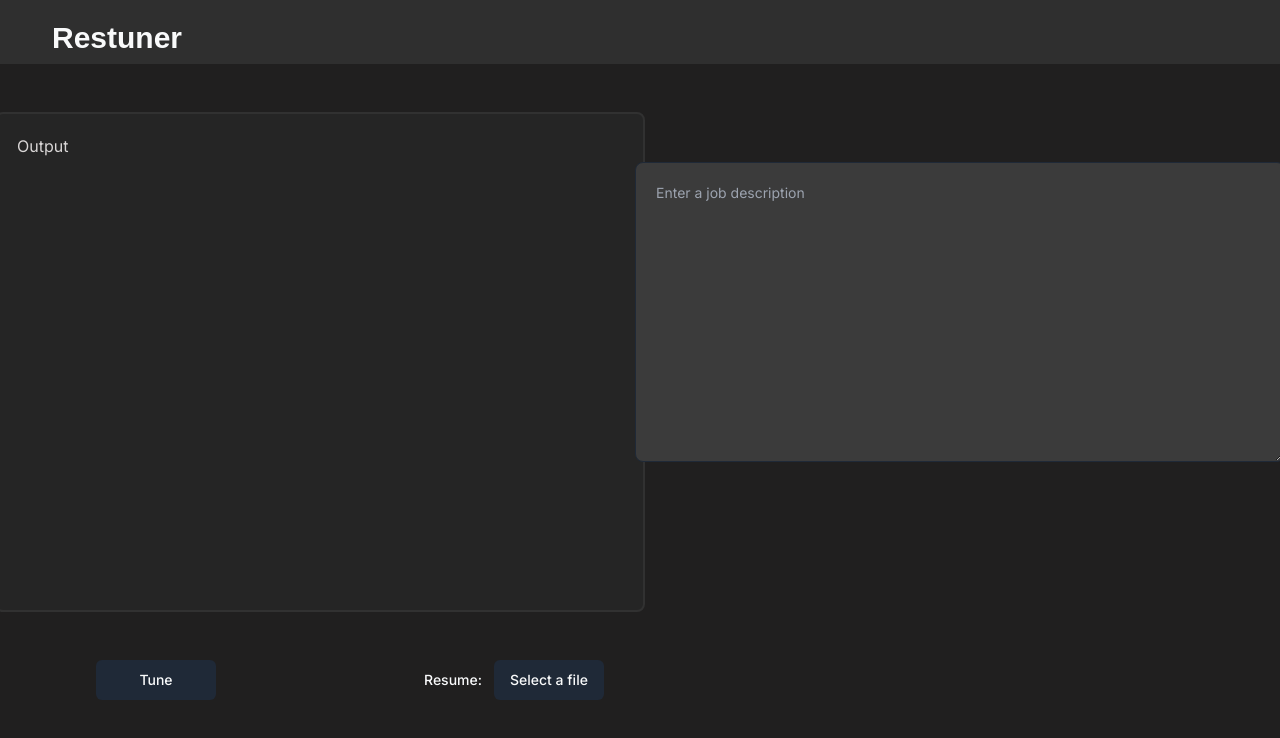
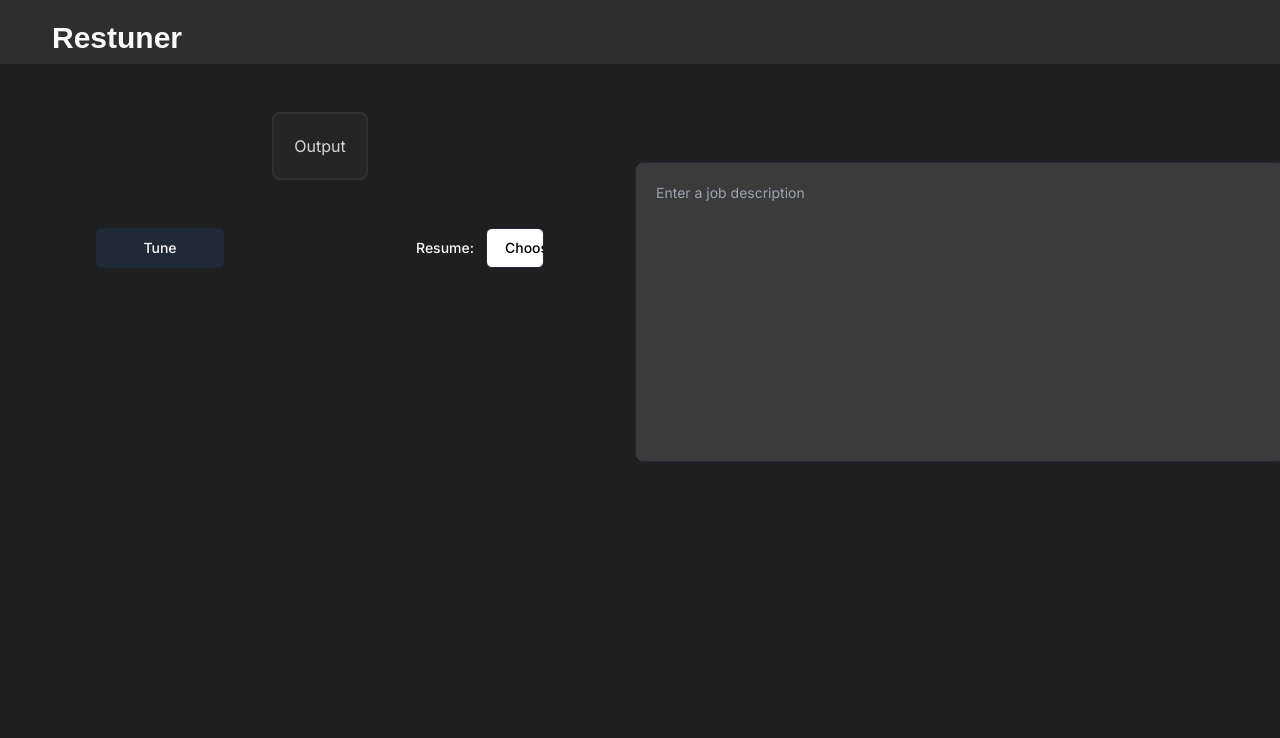
Before and after one commit to rishit-singh/Restuner-Client, a Next.js app: page / in a window 1280 px wide. Shown: the top 738 px of the page. Built offline with nearby package versions, Linux system fonts and the light colour scheme; no server answers.

Commit message:
Added resume upload and output fetching

```diff
--- a/next.config.mjs
+++ b/next.config.mjs
@@ -1,4 +1,8 @@
 /** @type {import('next').NextConfig} */
-const nextConfig = {};
+const nextConfig = {
+    env: {
+        APIURL: "localhost:8001"
+    }
+};
 
 export default nextConfig;
--- a/package.json
+++ b/package.json
@@ -17,6 +17,7 @@
     "next": "14.1.0",
     "react": "^18",
     "react-dom": "^18",
+    "react-markdown": "^9.0.1",
     "tailwind-merge": "^2.2.1",
     "tailwindcss-animate": "^1.0.7"
   },
--- a/src/app/Tuner.tsx
+++ b/src/app/Tuner.tsx
@@ -1,26 +1,92 @@
+"use client"
+
 import { Button } from "@/components/ui/button";
+import { Input } from "@/components/ui/input";
 import { Label } from "@/components/ui/label";
 import { Textarea } from "@/components/ui/textarea"
+import {useRef, useState, RefObject, useEffect} from "react";
+import Markdown from "react-markdown";
 
 export default function Tuner()
 {
+    const resumeFileRef: RefObject<HTMLInputElement> = useRef<HTMLInputElement>(null);
+
+    const jobDescriptionRef: RefObject<HTMLTextAreaElement> = useRef<HTMLTextAreaElement>(null);
+
+    const [output, setOutput] = useState<string>("Output");
+
+    const [uploadState, setUploadState] = useState<number>(0);
+
+    const APIURL = "localhost:8001";
+
+    const uploadResume = async () => {
+        setUploadState(1);
+        setOutput("Uploding resume");
+
+        const formData: FormData = new FormData();
+
+        formData.set("resume", (resumeFileRef.current?.files as FileList)[0]);
+
+        const response = await fetch(`http://${APIURL}/upload`, {
+            method: "post",
+            body: formData
+        });
+
+        setUploadState(2);
+    };
+
+    // if (uploadState == 1)
+        useEffect(() => {
+            let interval: NodeJS.Timeout | undefined = undefined;
+
+            if (interval === undefined)
+                interval = setInterval(async () => {
+                    const response = await (await fetch(`http://${APIURL}/output`, {})).json();
+
+                    switch (response.State)
+                    {
+                        case 0:
+                            setOutput("Prompting");
+                            break;
+
+                        case 1:
+                            setOutput(response.Output);
+
+                            break;
+                    }
+                }, 100);
+
+            return () => {
+                if (interval !== undefined)
+                    clearInterval(interval);
+            };
+        }, [uploadState]);
+
     return (<>
         <div className="grid grid-cols-2">
             <div className="flex flex-col items-center p-12">
-                <div className="h-[500px] w-[650px] bg-[#252525] rounded-lg p-5 text-[#D9D6D6] border-[#313131] border-2">
-                    Output
+                <div className="flex  bg-[#252525] rounded-lg p-5 text-[#D9D6D6] border-[#313131] border-2">
+                    <Markdown>
+                        {output}
+                    </Markdown>
+
                 </div>
-                <div className="grid grid-cols-2 p-12 gap-52">
+                <div className="grid grid-cols-2 p-12 gap-48">
                     <Button variant={"secondary"}>Tune</Button>
 
                     <div className="flex flex-row gap-3 items-center p-0">
                         <Label htmlFor="resume">Resume: </Label>
-                        <Button className="m-0" variant={"secondary"}>Select a file</Button>
+                        <Input ref={resumeFileRef}
+                                onChange={async () => await uploadResume()}
+                                type="file"
+                                className="text-black bg-white" hidden/>
                     </div>
                 </div>
             </div>
             <div className="flex flex-col items-center p-12">
-                <Textarea placeholder={"Enter a job description"} className="mt-[50px] h-[300px] w-[650px] bg-[#3B3B3B] rounded-lg p-5 text-[#D9D6D6]"/>
+                <Textarea ref={jobDescriptionRef}
+                        placeholder={"Enter a job description"}
+                        className="resize-none mt-[50px] h-[300px] w-[650px] bg-[#3B3B3B] rounded-lg p-5 text-[#D9D6D6]"/>
             </div>
         </div>
     </>);
--- /dev/null
+++ b/src/components/ui/input.tsx
@@ -0,0 +1,25 @@
+import * as React from "react"
+
+import { cn } from "@/lib/utils"
+
+export interface InputProps
+  extends React.InputHTMLAttributes<HTMLInputElement> {}
+
+const Input = React.forwardRef<HTMLInputElement, InputProps>(
+  ({ className, type, ...props }, ref) => {
+    return (
+      <input
+        type={type}
+        className={cn(
+          "flex h-10 w-full rounded-md border border-input bg-background px-3 py-2 text-sm ring-offset-background file:border-0 file:bg-transparent file:text-sm file:font-medium placeholder:text-muted-foreground focus-visible:outline-none focus-visible:ring-2 focus-visible:ring-ring focus-visible:ring-offset-2 disabled:cursor-not-allowed disabled:opacity-50",
+          className
+        )}
+        ref={ref}
+        {...props}
+      />
+    )
+  }
+)
+Input.displayName = "Input"
+
+export { Input }
```
Also changed, not shown: 1 other file (tests, documents, lock files or other folders).
